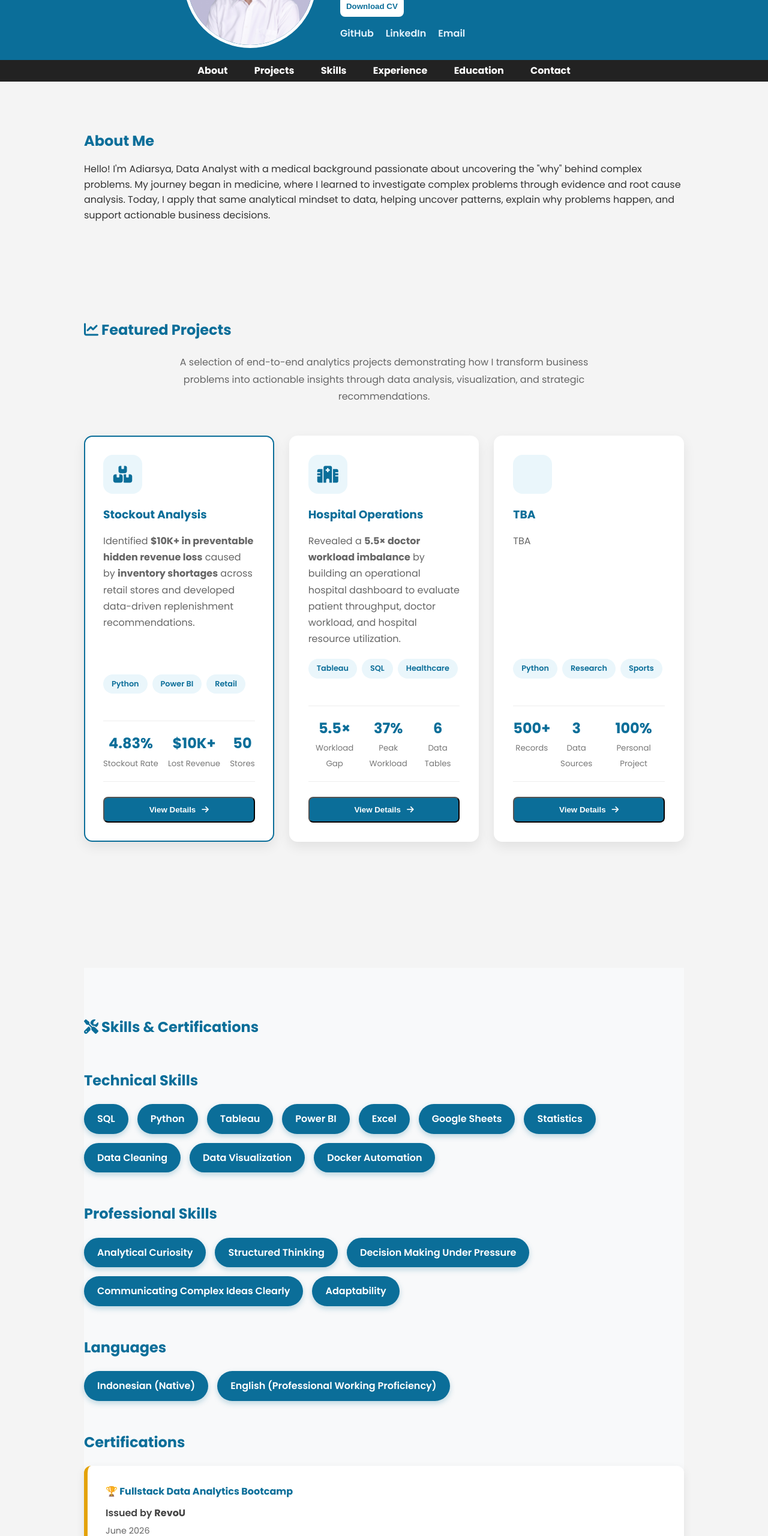
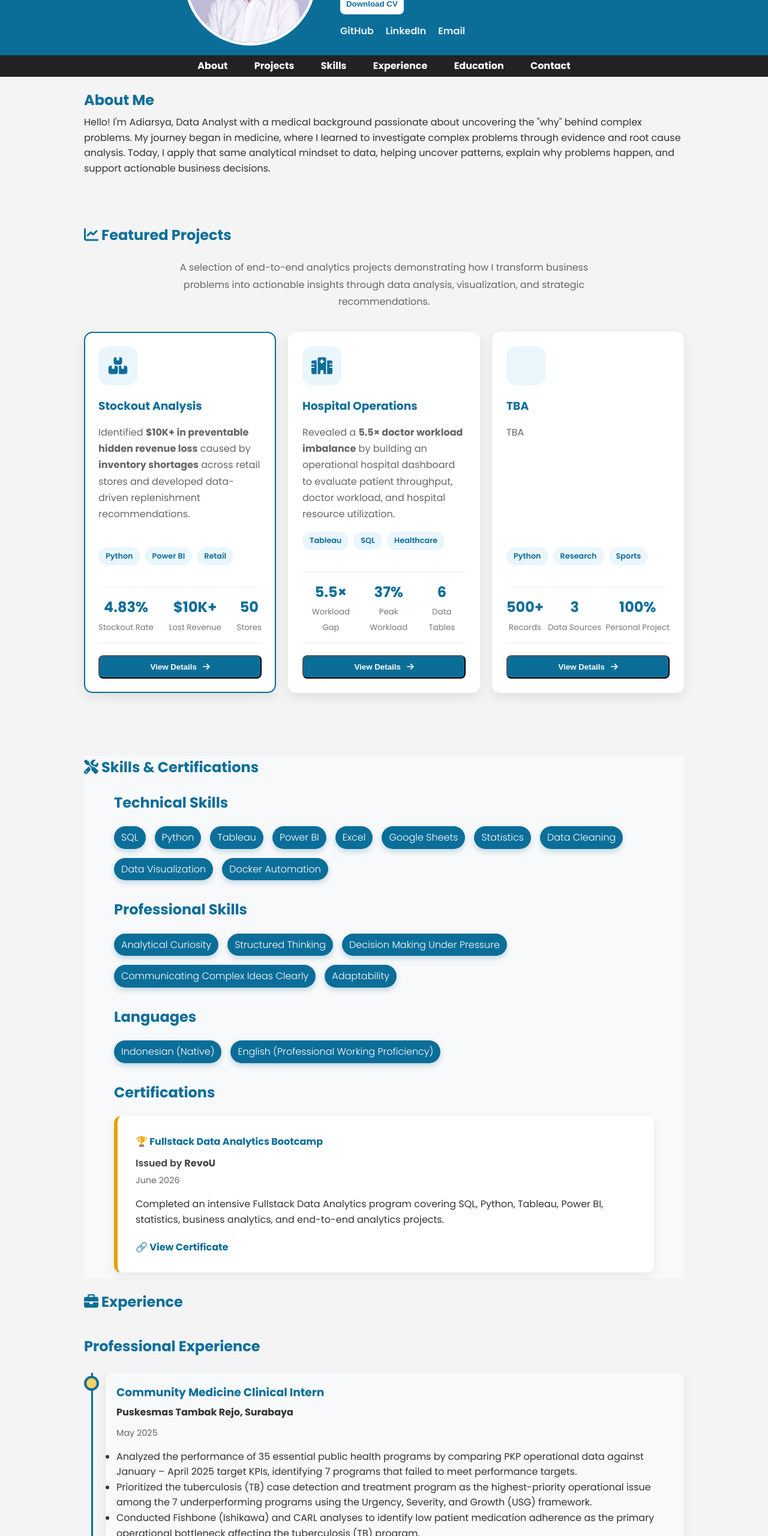
Before and after one commit to adiarsyaghifari/adiarsyaghifari.github.io, a plain HTML site: page index.html in a window 1280 px wide. Shown: the part 160-2720 px from the top of the page at 60% size. Drawn offline with Linux system fonts and the light colour scheme.

Commit message:
updated paddings

```diff
--- a/style.css
+++ b/style.css
@@ -33,7 +33,7 @@ header{
 
     color:white;
 
-    padding:20px 20px;
+    padding:16px 20px;
 
 }
 
@@ -174,9 +174,9 @@ section{
 
     max-width:1000px;
 
-    margin:80px auto;
+    margin: 10px auto;
 
-    padding: 0px 0px;
+    padding: 10px 0px;
 
 }
 
@@ -184,7 +184,7 @@ section{
 
 h2{
 
-    margin-bottom:15px;
+    margin-bottom: 5px;
 
     color:#0B6E99;
 
@@ -196,7 +196,7 @@ h2{
 
 #skills{
 
-    padding:80px 0;
+    padding:0px 0;
 
     background:#f8f9fa;
 
@@ -206,7 +206,9 @@ h2{
 
 .skill-category{
 
-    margin-top:50px;
+    margin-top: 10px;
+
+    padding: 10px 50px;
 
 }
 
@@ -238,11 +240,11 @@ h2{
 
     color:white;
 
-    padding:12px 22px;
+    padding:6px 12px;
 
-    border-radius:30px;
+    border-radius:20px;
 
-    font-weight:600;
+    font-weight:300;
 
     box-shadow:0 4px 10px rgba(11,110,153,0.25);
 
@@ -357,7 +359,7 @@ h2{
 
 #education{
 
-    padding:80px 0;
+    padding:60px 0;
 
     background:#ffffff;
 
@@ -367,7 +369,7 @@ h2{
 
     position:relative;
 
-    margin-top:40px;
+    margin-top:25px;
 
 }
 
@@ -393,9 +395,9 @@ h2{
 
     position:relative;
 
-    padding-left:50px;
+    padding-left:36px;
 
-    margin-bottom:50px;
+    margin-bottom:30px;
 
 }
 
@@ -423,7 +425,7 @@ h2{
 
     background:#f8f9fa;
 
-    padding:25px;
+    padding:18px;
 
     border-radius:12px;
 
@@ -465,9 +467,9 @@ h2{
 
     color:#0B6E99;
 
-    margin-top:50px;
+    margin-top:35px;
 
-    margin-bottom:25px;
+    margin-bottom:18px;
 
     font-size:1.5rem;
 
@@ -479,13 +481,13 @@ h2{
 
 #contact{
 
-    padding:80px 0;
+    padding:60px 0;
 
 }
 
 .contact-description{
 
-    margin:20px 0 40px;
+    margin:16px 0 30px;
 
     max-width:700px;
 
@@ -501,7 +503,7 @@ h2{
 
     flex-direction:column;
 
-    gap:18px;
+    gap:14px;
 
 }
 
@@ -511,11 +513,11 @@ h2{
 
     align-items:center;
 
-    gap:20px;
+    gap:16px;
 
     background:white;
 
-    padding:18px 22px;
+    padding:14px 18px;
 
     border-radius:12px;
 
@@ -596,7 +598,7 @@ h2{
 
 #projects{
 
-    padding:80px 0;
+    padding:60px 0;
 
 }
 
@@ -604,7 +606,7 @@ h2{
 
     max-width:700px;
 
-    margin:20px auto 50px;
+    margin:20px auto 35px;
 
     color:#666;
 
@@ -620,9 +622,9 @@ h2{
 
     grid-template-columns:repeat(3,1fr);
 
-    gap:25px;
+    gap:20px;
 
-    margin-bottom:50px;
+    margin-bottom:35px;
 
 }
 
@@ -632,7 +634,7 @@ h2{
 
     border-radius:14px;
 
-    padding:30px;
+    padding:22px;
 
     display:flex;
 
@@ -710,7 +712,7 @@ h2{
 
     flex-wrap:wrap;
 
-    margin:20px 0;
+    margin:16px 0;
 
 }
 
@@ -720,9 +722,9 @@ h2{
 
     color:#0B6E99;
 
-    padding:6px 14px;
+    padding:5px 12px;
 
-    border-radius:30px;
+    border-radius:24px;
 
     font-size:.8rem;
 
@@ -738,9 +740,9 @@ h2{
 
     text-align:center;
 
-    margin:25px 0;
+    margin:20px 0;
 
-    padding:18px 0;
+    padding:14px 0;
 
     border-top:1px solid #eee;
 
@@ -768,7 +770,7 @@ h2{
 
 .details-header{
 
-    margin-bottom:30px;
+    margin-bottom:24px;
 
 }
 
@@ -788,7 +790,7 @@ h2{
 
     max-width:900px;
 
-    margin:32px auto;
+    margin:20px auto;
 
     border-radius:18px;
 
@@ -815,15 +817,15 @@ h2{
 
     grid-template-columns:repeat(2,1fr);
 
-    gap:20px;
+    gap:16px;
 
-    margin-bottom:35px;
+    margin-bottom:28px;
 
 }
 
 .details-content{
 
-    margin-top:35px;
+    margin-top:25px;
 
 }
 
@@ -833,7 +835,7 @@ h2{
 
     border-radius:12px;
 
-    padding:25px;
+    padding:18px;
 
 }
 
@@ -887,7 +889,7 @@ h2{
 
     color:white;
 
-    padding:12px 20px;
+    padding:10px 16px;
 
     border-radius:8px;
 
@@ -923,7 +925,7 @@ h2{
 
     overflow-y:auto;
 
-    padding:50px 20px;
+    padding:30px 15px;
 
 }
 
@@ -937,7 +939,7 @@ h2{
 
     border-radius:16px;
 
-    padding:40px;
+    padding:28px;
 
     position:relative;
 
@@ -1016,7 +1018,7 @@ h2{
 
     gap:8px;
 
-    padding:14px 18px;
+    padding:12px 16px;
 
     background:#f8fafc;
 
```
